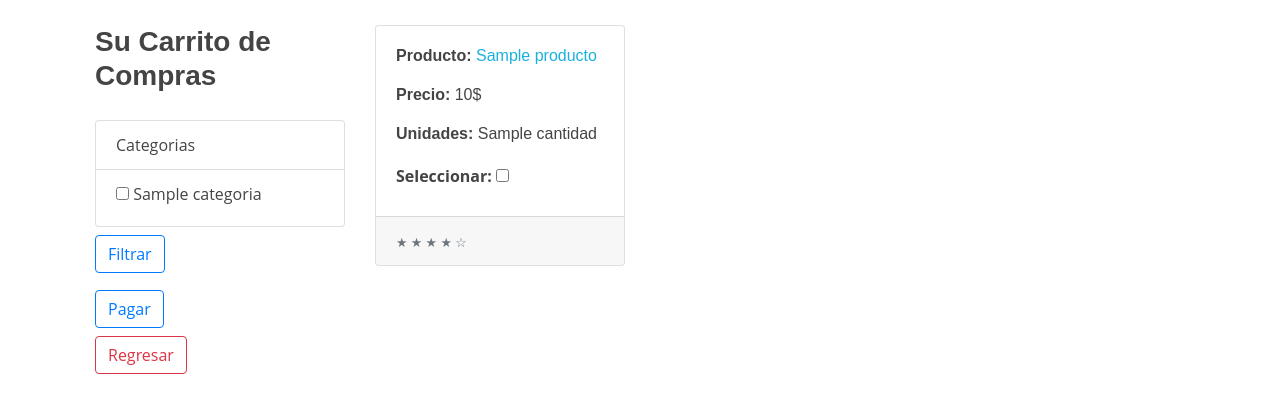
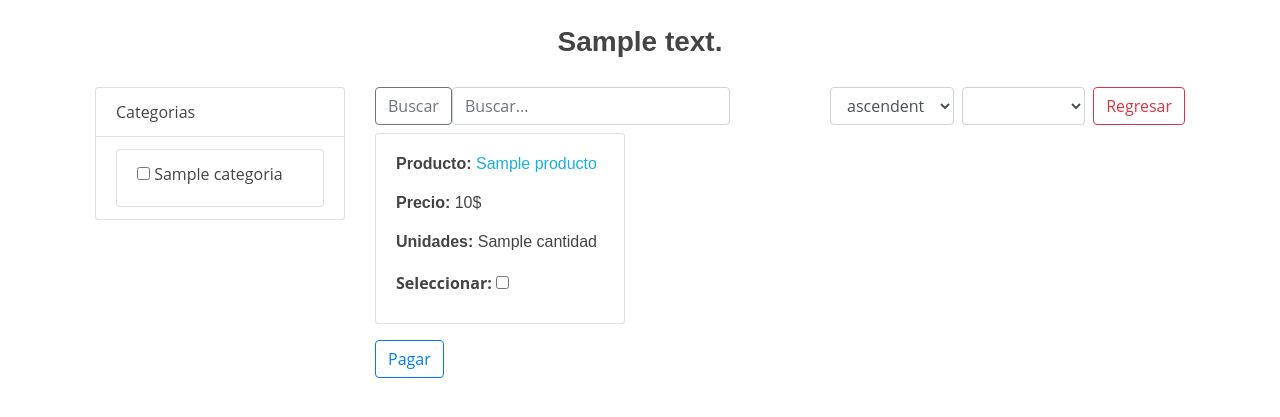
Before and after one commit to alejandroklever/ecommerce-django-template, a Django app: template apps/compra/templates/listar_carrito.html in a window 1280 px wide. Shown: the part 84-501 px from the top of the page. Run offline with Django 3.2, Linux system fonts and the light colour scheme; the template is opened without the code that fills it: most values are stand-ins (such as "Sample title", 1, 10 or a date in 2020); some libraries are stand-ins or nearby versions.

Commit message:
listado de carrito de compras arreglado

```diff
--- a/apps/compra/templates/listar_carrito.html
+++ b/apps/compra/templates/listar_carrito.html
@@ -1,34 +1,16 @@
-{% extends 'index_fixed.html' %}
+{% extends 'product_list_template.html' %}
 {% load static %}
 
+{% block options %}
+<a class="btn btn-outline-danger" href="{% url 'index' %}">Regresar</a>
+{% endblock %}
 
-{% block content %}
-<div class="container" style="padding: 25px">
+{% block preloop %}
 <form method="post">
 {% csrf_token %}
-        <div class="row">
-            <div class="col-lg-3 mb-2">
-                <div class="row">
-                    <div class="col-lg-12 mb-2 animated fadeInDown" style="animation-delay: 0.25s">
-                        <h3><strong>Su Carrito de Compras</strong></h3>
-                    </div>
-                    <div class="col-lg-12 mb-2 animated fadeInDown" style="animation-delay: 0.5s">
-                        <div class="list-group">
-                            <a class="list-group-item">Categorias</a>
-                            {% for categoria in categorias %}
-                            <a class="list-group-item"><label><input type="checkbox"></label> {{ categoria }}</a>
-                            {% endfor %}
-                        </div>
-                    </div>
-                    <div class="col-lg-12 animated fadeInDown" style="animation-delay: 0.75s">
-                        <a class="btn btn-outline-primary" href="{% url 'index' %}">Filtrar</a>
-                    </div>
-                </div>
-            </div>
-            <div class="col-lg-9 mb-2">
-                <div class="row">
+    <div id="item_list" class="row">
     {% for pedido in pedidos %}
-                    <div class="col-lg-4 mb-3 animated fadeInLeft" style="animation-delay: 1s">
+        <div class="col-lg-4 mb-3">
             <div class="card">
                 <div class="card-body">
                     <h6><strong>Producto: </strong>
@@ -45,23 +27,21 @@
                         </label>
                     </div>
                 </div>
-                            <div class="card-footer">
-                                <small class="text-muted">&#9733; &#9733; &#9733; &#9733; &#9734;</small>
-                            </div>
             </div>
         </div>
         {% endfor %}
-                </div>
-            </div>
+        {% if pedidos %}
         <div class="col-lg-12 mb-2 animated fadeInDown" style="animation-delay: 0.75s">
             <button class="btn btn-outline-primary" type="submit">Pagar</button>
         </div>
-            <div class="col-lg-12 mb-2 animated fadeInDown" style="animation-delay: 0.75s">
-                <a class="btn btn-outline-danger" href="{% url 'index' %}">Regresar</a>
-            </div>
+    {% endif %}
     </div>
 </form>
+{% endblock %}
 
-
-</div>
-{% endblock %}
+{#{% block content %}#}
+{#<div class="container" style="padding: 25px">#}
+{#    #}
+{##}
+{#</div>#}
+{#{% endblock %}#}
--- a/templates/list_template.html
+++ b/templates/list_template.html
@@ -35,10 +35,12 @@
                     {% endblock %}
                 </div>
             </form>
+            {% block preloop %}
             <div id="item_list" class="row">
                 {% block loop %}
                 {% endblock %}
             </div>
+            {% endblock %}
         </div>
     </div>
 </div>
```
Also changed, not shown: apps/compra/views.py (+34 -1 lines). Lines whose indentation alone changed are shown as unchanged.
